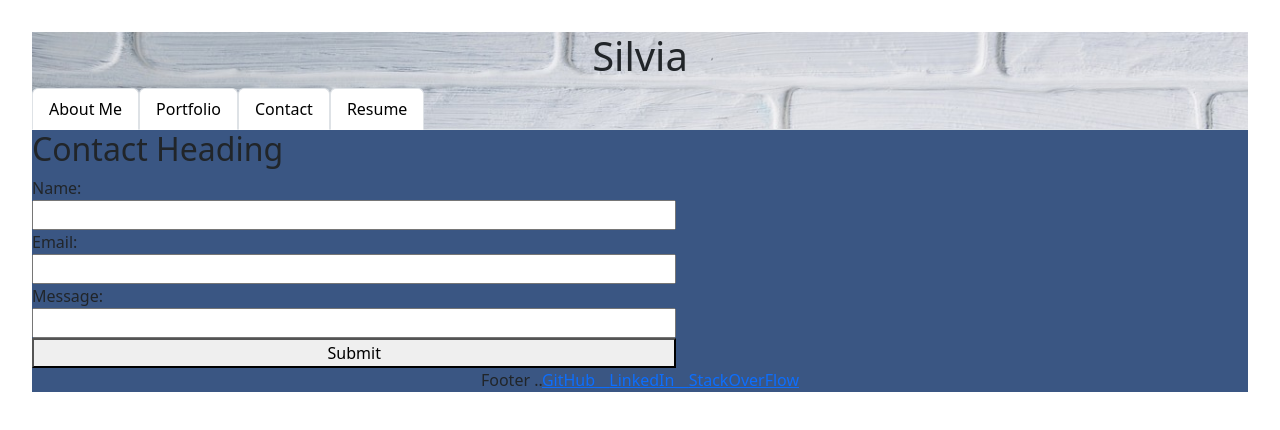
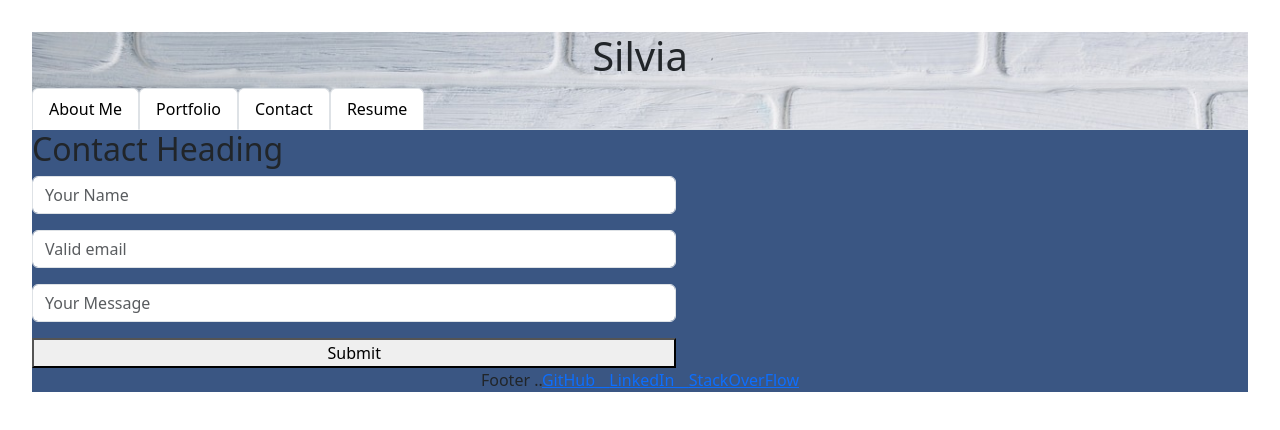
Before and after one commit to S-via/Twenty-React-Portfolio, a React (Vite) app in the folder twenty-react/: page /contact in a window 1280 px wide. Shown: the top 430 px of the page. Built offline with nearby package versions, Linux system fonts and the light colour scheme.

Commit message:
added css inside fcontactpage adujusting the css for contact page

```diff
--- a/twenty-react/src/App.css
+++ b/twenty-react/src/App.css
@@ -39,6 +39,14 @@ li a {
   text-align: justify;
 
 }
+
+form {
+  display: flex;
+  flex-direction: column;
+  flex-wrap: nowrap;
+  width:53%;
+}
+
 img{
   width:35%;
   height:auto;
@@ -67,10 +75,3 @@ img{
   text-align: justify;
 
 }
-
-form {
-  display: flex;
-  flex-direction: column;
-  flex-wrap: nowrap;
-  width:53%;
-}
--- a/twenty-react/src/pages/ContactPage.jsx
+++ b/twenty-react/src/pages/ContactPage.jsx
@@ -46,31 +46,46 @@ export default function ContactPage() {
         <div className='contact-container'>
             <h2>Contact Heading</h2>
             <form onSubmit={handlerSubmit}>
-                Name:
-                <input
+
+
+                <div className='mb-3'>
+                    <input className='form-control'
+                    placeholder='Your Name'
                         type='text'
                         name='name'
                         value={formData.name}
                         onChange={handleChange}
 
                     />
-                Email:
-                <input
+
+                </div>
+
+
+                <div className='mb-3'>
+                    <input className='form-control'
+                    placeholder='Valid email'
                     type='email'
                     name='email'
                     value={formData.email}
                     onChange={handleChange}
 
                     />
-                Message:
-                <input
+
+                </div>
+
+
+                <div className='mb-3'>
+                    <input className='form-control'
+                    placeholder='Your Message'
                         type='text'
                         name='message'
                         value={formData.message}
                         onChange={handleChange}
 
                     />
+
                     {alert && <div style={{ color: 'blue' }}>{alert}</div>}
+                </div>
 
                 <button type="submit">
                     Submit
```
Lines whose indentation alone changed are shown as unchanged.
